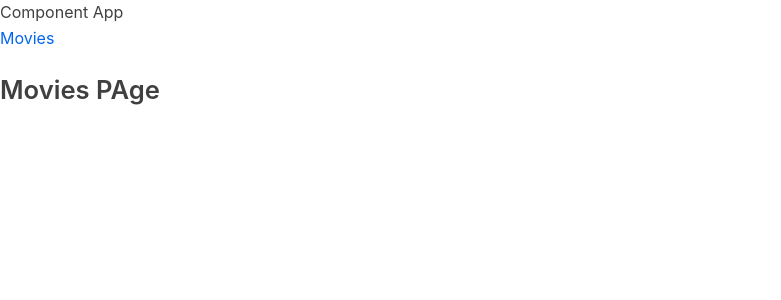
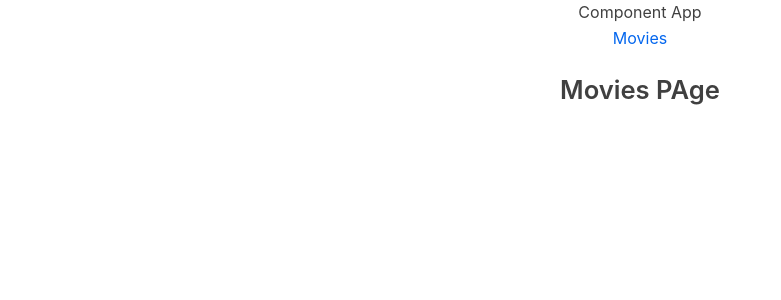
Before and after one commit to blackeagle94/movies, a React (Create React App) app: page /movies in a window 1280 px wide. Shown: the top 300 px of the page, without its empty margins (0-781 px from the left). Built offline with nearby package versions, Linux system fonts and the light colour scheme.

Commit message:
added App.css

```diff
--- a/src/App.css
+++ b/src/App.css
@@ -1,7 +1,3 @@
-container div {
-  display: inline-block;
+.App {
+  text-align: center;
 }
-
-.img {
-  width: 100px;
-}
--- a/src/App.js
+++ b/src/App.js
@@ -1,4 +1,5 @@
 import React, { Component } from 'react';
+import './App.css'
 import { Link, Route } from 'react-router-dom';
 import MoviesPage from './components/pages/MoviesPage'
 
--- a/src/components/pages/MoviesPage.js
+++ b/src/components/pages/MoviesPage.js
@@ -20,7 +20,7 @@ class MoviesPage extends Component {
 
 const mapStateToProps = (state) => {
     return {
-        movies: state.movies
+        movies: state.moviesReducer
     }
 }
 
```
Also changed, not shown: 1 other file (tests, documents, lock files or other folders).
